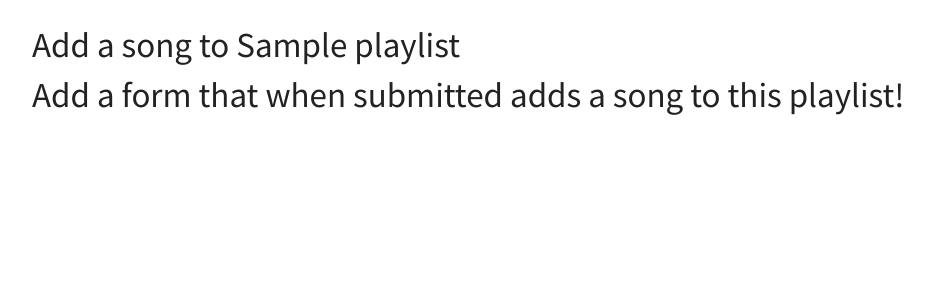
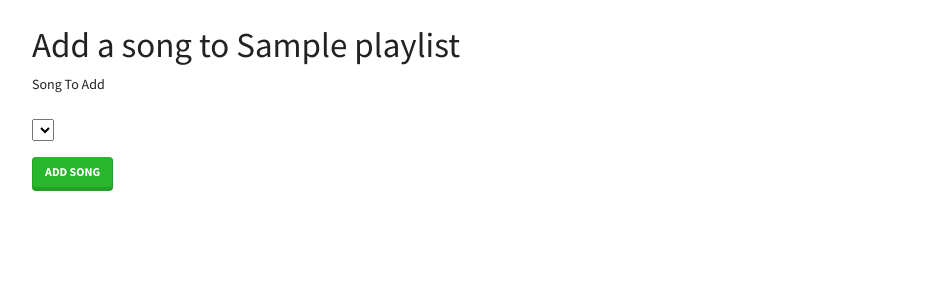
Before and after one commit to Jared-Enck/New-Exercises, a Flask app: page /playlists/1/add-song in a window 1280 px wide. Shown: the part 57-357 px from the top of the page, without its empty margins (53-986 px from the left). Run offline with Flask 2, Linux system fonts and the light colour scheme; tables that the repository leaves empty hold one stand-in row (values such as "Sample post"); lists and menus that the app fills with data are empty; some libraries are stand-ins or nearby versions.

Commit message:
added data to seed and updated routes for add song to pl

```diff
--- a/Python/Flask/databases/playlist-app/app.py
+++ b/Python/Flask/databases/playlist-app/app.py
@@ -45,7 +45,9 @@ def show_all_playlists():
 def show_playlist(playlist_id):
     """Show detail on specific playlist."""
 
-    # ADD THE NECESSARY CODE HERE FOR THIS ROUTE TO WORK
+    playlist = Playlist.query.get_or_404(playlist_id)
+
+    return render_template('playlist.html', playlist=playlist)
 
 
 @app.route("/playlists/add", methods=["GET", "POST"])
@@ -130,14 +132,23 @@ def add_song_to_playlist(playlist_id):
 
     # Restrict form to songs not already on this playlist
 
-    curr_on_playlist = ...
-    form.song.choices = ...
+    curr_on_playlist = [s.id for s in playlist.songs()]
+    form.song.choices = (db.session.query(Song.id, Song.title)
+                        .filter(Song.id.notin_(curr_on_playlist))
+                        .all())
 
     if form.validate_on_submit():
 
-          # ADD THE NECESSARY CODE HERE FOR THIS ROUTE TO WORK
+        # ADD THE NECESSARY CODE HERE FOR THIS ROUTE TO WORK
+        song = Song.query.get(form.song.data)
+        pl_song = PlaylistSong(playlist_id=playlist_id, song_id=song.id)
 
-          return redirect(f"/playlists/{playlist_id}")
+        db.session.add(pl_song)
+        db.session.commit()
+
+        flash(f'Added {song.title} to {playlist.name} playlist.', 'info')
+
+        return redirect(f"/playlists/{playlist_id}")
 
     return render_template("add_song_to_playlist.html",
                              playlist=playlist,
--- a/Python/Flask/databases/playlist-app/models.py
+++ b/Python/Flask/databases/playlist-app/models.py
@@ -1,6 +1,7 @@
 """Models for Playlist app."""
 
 from flask_sqlalchemy import SQLAlchemy
+from flask import jsonify
 
 db = SQLAlchemy()
 
@@ -13,6 +14,14 @@ class Playlist(db.Model):
     id = db.Column(db.Integer, primary_key=True, autoincrement=True)
     name = db.Column(db.String(30), nullable=False)
     description = db.Column(db.String(50), nullable=False)
+
+    def songs(self):
+        """Get songs on playlist"""
+
+        songs = db.session.query(Song).filter(
+            PlaylistSong.playlist_id == self.id).all()
+
+        return songs
 
 class Song(db.Model):
     """Song."""
--- a/Python/Flask/databases/playlist-app/templates/add_song_to_playlist.html
+++ b/Python/Flask/databases/playlist-app/templates/add_song_to_playlist.html
@@ -4,6 +4,27 @@
 
 <h1>Add a song to {{ playlist.name }}</h1>
 
-<h1>Add a form that when submitted adds a song to this playlist!</h1>
+<form method="POST" class="forms">
+    {{ form.hidden_tag() }}
+
+    {% for field in form
+        if field.widget.input_type != 'hidden' %}
+
+        <p>
+            {{ field.label }}
+        </p>
+        <p>
+            {{ field }}
+
+            {% for error in field.errors %}
+                <small class="form-text text-danger">
+                {{ error }}
+                </small>
+            {% endfor %}
+        </p>
+
+    {% endfor %}
+    <button class="btn btn-success" type="submit">Add Song</button>
+</form>
 
 {% endblock %}
```
Also changed, not shown: Python/Flask/databases/playlist-app/seed.py (+17 -0 lines).
